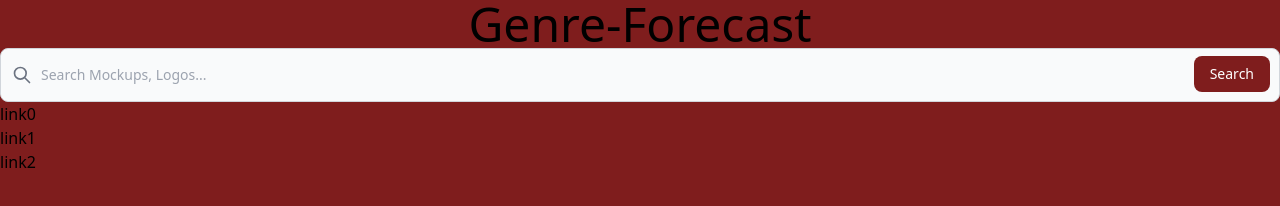
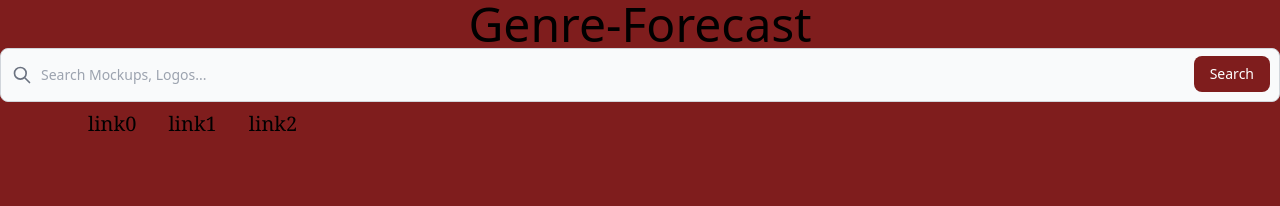
Before and after one commit to BryanBorek/GenreForecast, a plain HTML site: page index.html in a window 1280 px wide. Drawn offline with nearby package versions, Linux system fonts and the light colour scheme; no server answers; a web font is replaced by a local one.

Commit message:
genre entered

```diff
--- a/index.html
+++ b/index.html
@@ -4,37 +4,40 @@
     <meta charset="UTF-8">
     <meta http-equiv="X-UA-Compatible" content="IE=edge">
     <meta name="viewport" content="width=device-width, initial-scale=1.0">
+    <link rel="preconnect" href="https://fonts.googleapis.com">
+    <link rel="preconnect" href="https://fonts.gstatic.com" crossorigin>
+    <link href="https://fonts.googleapis.com/css2?family=Aboreto&display=swap" rel="stylesheet">
     <script src="https://cdn.tailwindcss.com"></script>
 
       <title>Genre-Forecast</title>
 </head>
 
-<body class="bg-red-900 ">
+<body class="bg-red-900">
     <div class="root bg-red-900">
         <h1 class="text-5xl text-center bg-red-900"> Genre-Forecast</h1>
         <!-- <input class="search-results" type="text" placeholder="Search.."> -->
         <form>
-          <label for="simple-search" class="mb-2 text-sm font-medium text-gray-900 sr-only dark:text-gray-300">Search</label>
+          <label for="simple-search" class="mb-2 text-sm font-medium text-gray-900 sr-only dark:text-gray-300">City Name</label>
           <div class="relative">
               <div class="flex absolute inset-y-0 left-0 items-center pl-3 pointer-events-none">
                   <svg aria-hidden="true" class="w-5 h-5 text-gray-500 dark:text-gray-400" fill="none" stroke="currentColor" viewBox="0 0 24 24" xmlns="http://www.w3.org/2000/svg"><path stroke-linecap="round" stroke-linejoin="round" stroke-width="2" d="M21 21l-6-6m2-5a7 7 0 11-14 0 7 7 0 0114 0z"></path></svg>
               </div>
               <input type="search" id="default-search" class="block p-4 pl-10 w-full text-sm text-gray-900 bg-gray-50 rounded-lg border border-gray-300 focus:ring-blue-500 focus:border-blue-500 dark:bg-gray-700 dark:border-gray-600 dark:placeholder-gray-400 dark:text-white dark:focus:ring-blue-500 dark:focus:border-blue-500" placeholder="Search Mockups, Logos..." required>
-              <button type="submit" class="text-white absolute right-2.5 bottom-2.5 bg-red-900 hover:bg-blue-800 focus:ring-4 focus:outline-none focus:ring-blue-300 font-medium rounded-lg text-sm px-4 py-2 dark:bg-blue-600 dark:hover:bg-blue-700 dark:focus:ring-blue-800">Search</button>
+              <button type="submit" id = "search-button" class="text-white absolute right-2.5 bottom-2.5 bg-red-900 hover:bg-blue-800 focus:ring-4 focus:outline-none focus:ring-blue-300 font-medium rounded-lg text-sm px-4 py-2 dark:bg-blue-600 dark:hover:bg-blue-700 dark:focus:ring-blue-800">Search</button>
           </div>
         </form>
         <!-- <button class="bg-blue-500 hover:bg-blue-700 text-white font-bold py-2 px-4 border border-blue-700 rounded"> -->
             <!-- Button -->
             <!-- </button>> -->
-            <nav className="sd:max-w-6xl mx-auto">
-                <ul className="flex py-2 text-center">
-                    <li className="mr-4 my-auto hover:text-indigo-600 font-normal font-serif text-brand-darkblue text-xl active:text-indigo-600">
+            <nav class ="sd:max-w-6xl mx-auto px-20">
+                <ul class ="flex py-2 text-center">
+                    <li class ="mr-4 my-auto hover:text-indigo-600 font-normal font-serif text-brand-darkblue text-xl active:text-indigo-600 px-2">
                         <Link href="/"><a>link0</a></Link>
                     </li>
-                    <li className="mr-4 my-auto hover:text-indigo-600 font-normal font-serif text-brand-darkblue text-xl active:text-indigo-600 content-center">
+                    <li class ="mr-4 my-auto hover:text-indigo-600 font-normal font-serif text-brand-darkblue text-xl active:text-indigo-600 px-2">
                         <Link href="/"><a>link1</a></Link>
                     </li>
-                    <li className="mr-4 my-auto hover:text-indigo-600 font-normal font-serif text-brand-darkblue text-xl active:text-indigo-600 content-centerr">
+                    <li class ="mr-4 my-auto hover:text-indigo-600 font-normal font-serif text-brand-darkblue text-xl active:text-indigo-600 px-2">
                         <Link href="/"><a>link2</a></Link>
                     </li>
                 </ul>
```
